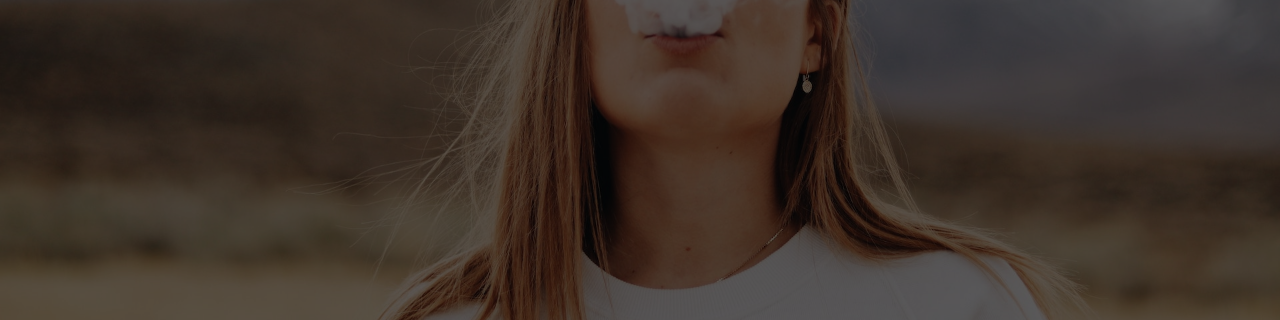
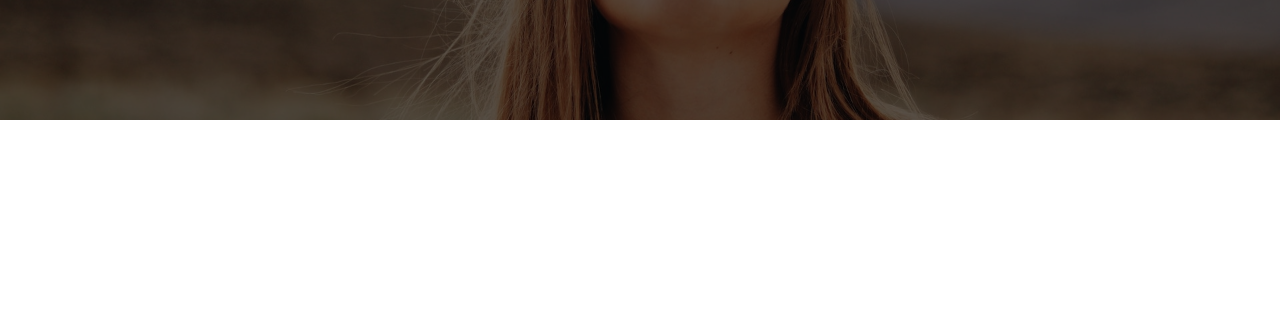
Before and after one commit to Cendrier-Sparkless/website-firebase, a website: page public/index.html in a window 1280 px wide. Shown: the part 539-859 px from the top of the page. After the commit the page ends 800 px from the top, so only its background shows below. Drawn offline with nearby package versions, Linux system fonts and the light colour scheme.

Commit message:
Modification image d'en-tête

```diff
--- a/public/index.html
+++ b/public/index.html
@@ -55,7 +55,7 @@
 				</div>
 			</nav>
 
-			<div class="p-5 text-center bg-image h-100" style="background-image: url('img/pexels-megan-forbes-963444.jpg')">
+			<div class="p-5 text-center bg-image h-75" style="background-image: url('img/pexels-megan-forbes-963444.jpg')">
 				<div class="mask" style="background-color: rgba(0, 0, 0, 0.6)">
 					<div class="d-flex justify-content-center align-items-center h-100">
 						<div class="text-white">
```
